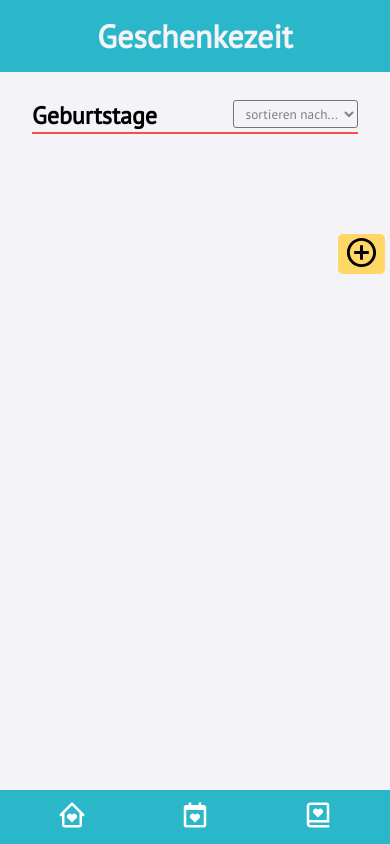
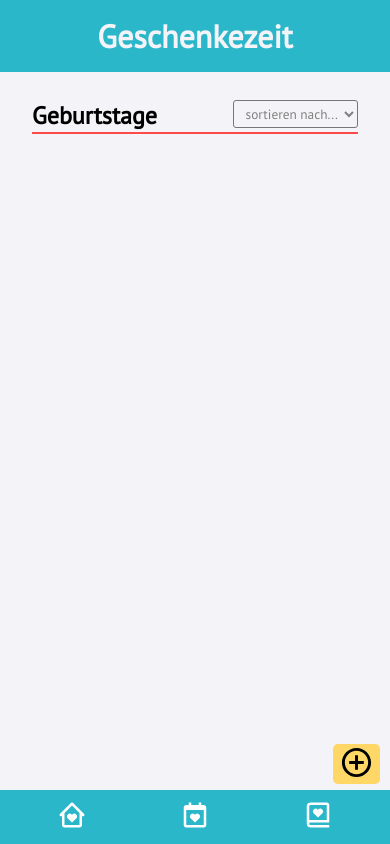
Before and after one commit to AntjeWalter/Geschenkezeit, a Next.js app: page / in a window 390 px wide. Built offline with nearby package versions, Linux system fonts and the light colour scheme.

Commit message:
Change input button to responsive position

```diff
--- a/components/BirthdayListPage/AddButton.js
+++ b/components/BirthdayListPage/AddButton.js
@@ -14,4 +14,11 @@ const StyledButton = styled.button`
   border: none;
   border-radius: 5px;
   background-color: #fed766;
+  position: fixed;
+  bottom: 60px;
+  right: 5px;
+  @media (min-width: 800px) {
+    position: sticky;
+    margin-left: 10px;
+  }
 `;
--- a/components/BirthdayListPage/Form.js
+++ b/components/BirthdayListPage/Form.js
@@ -25,7 +25,8 @@ export default function Form({ onCreateEntry }) {
   }
 
   return (
-    <StyledDiv>
+    // <StyledDiv>
+    <>
       {formActive === true ? (
         <StyledForm onSubmit={handleSubmit}>
           <StyledNameInput
@@ -70,14 +71,16 @@ export default function Form({ onCreateEntry }) {
           }}
         />
       )}
-    </StyledDiv>
+    </>
+    // </StyledDiv>
   );
 }
 
 const StyledDiv = styled.div`
   display: flex;
   justify-content: right;
-  position: sticky;
+  //position: sticky;
+  position: relative;
   bottom: 60px;
 `;
 
```
